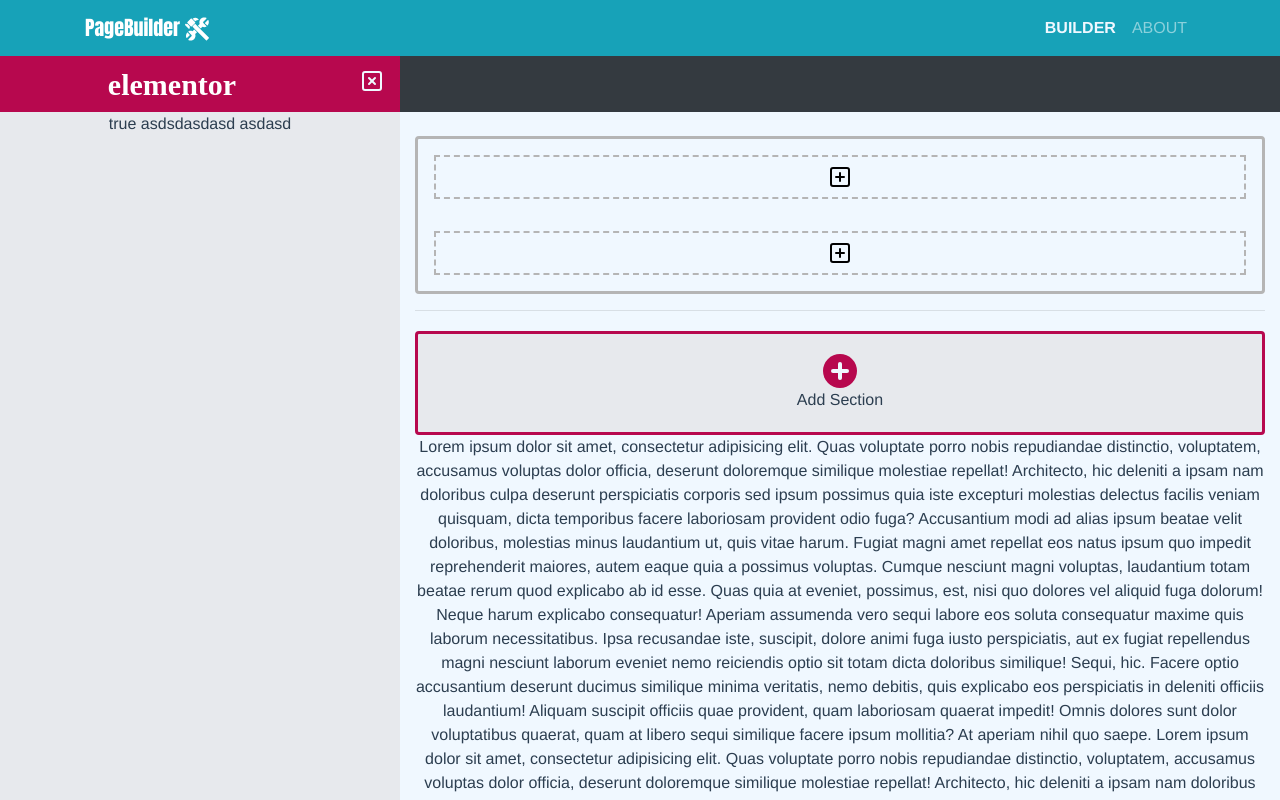
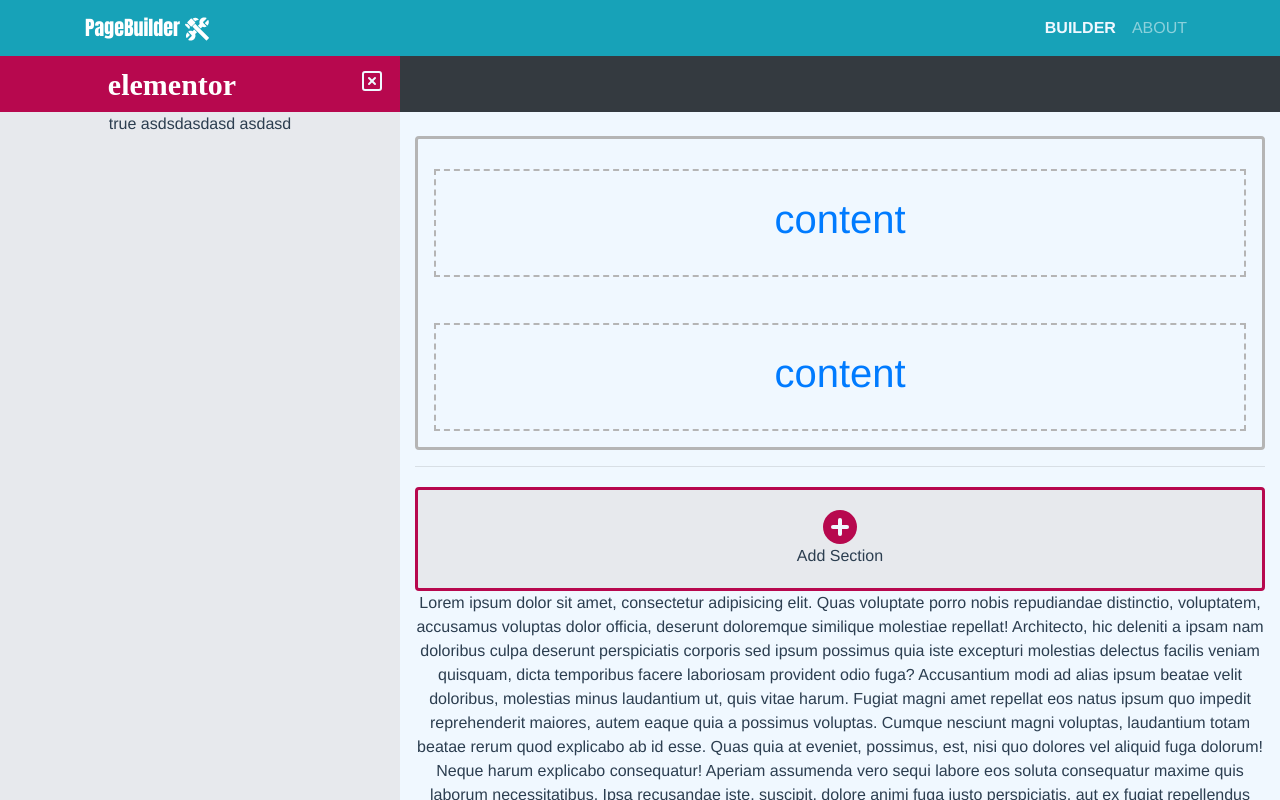
Before and after one commit to blackhoward/webpage-builder-elementor, a Vue app in the folder frontend/: page /#/ in a window 1280 px wide. Shown: the top 800 px of the page. Built offline with nearby package versions, Linux system fonts and the light colour scheme; a web font is replaced by a local one.

Commit message:
added icons optios for rowitems

```diff
--- a/frontend/src/components/row/RowItem.vue
+++ b/frontend/src/components/row/RowItem.vue
@@ -1,8 +1,28 @@
 <template>
-  <div
-    class="column-item p-2 d-flex justify-content-center align-items-center w-100"
-  >
-    <img src="@/assets/icons/add-square-icon.svg" />
+  <div class="column-item">
+    <div class="row-options d-flex justify-content-center mr-1">
+      <button class="btn text-light p-1 pb-2 border section-handle">
+        <img src="@/assets/icons/handler-icon.svg" />
+      </button>
+      <!-- <button
+        class="btn text-light p-1 pb-2 border"
+        v-b-tooltip.hover
+        title="Add Row"
+        @click="addRow(section.id)"
+      >
+        <img src="@/assets/icons/add-icon.svg" />
+      </button> -->
+      <button
+        class="btn text-light  p-1 pb-2 border remove"
+        @click="deleteSection(section.id)"
+      >
+        <img src="@/assets/icons/trash-icon.svg" />
+      </button>
+    </div>
+    <!-- <img src="@/assets/icons/add-square-icon.svg" /> -->
+    <div class="item-content  p-4">
+      <h1 class="text-primary">content</h1>
+    </div>
   </div>
 </template>
 
@@ -12,7 +32,52 @@ export default {};
 
 <style lang="scss" scoped>
 .column-item {
-  border: 2px solid #b5b5b5;
-  border-style: dashed;
+  .row-options {
+    visibility: hidden;
+    button {
+      height: 0;
+      width: 0;
+      transition: 0.5s;
+      background: #b5b5b5;
+      img {
+        height: 0;
+        width: 0;
+        transition: 0.5s;
+      }
+    }
+  }
+  .item-content {
+    border: 2px dashed #b5b5b5;
+  }
+  &:hover {
+    .row-options {
+      visibility: visible;
+      button {
+        height: 33px;
+        width: 38px;
+        transition: 0.5s;
+        background: #17a2b8;
+        img {
+          height: 16px;
+          width: 16px;
+          transition: 0.5s;
+        }
+        &.add:hover {
+          background: #28a745;
+        }
+        &.remove:hover {
+          background: #dc3545;
+        }
+        &.section-handle:hover {
+          cursor: grab;
+          background: #007bff;
+        }
+      }
+    }
+    .item-content {
+      border-style: solid;
+      border-color: #17a2b8;
+    }
+  }
 }
 </style>
--- a/frontend/src/components/row/RowList.vue
+++ b/frontend/src/components/row/RowList.vue
@@ -3,7 +3,7 @@
     <!-- <div v-for="row in rows" :key="row.id" class="w-100 p-3">
       <RowItem />
     </div> -->
-    <draggable v-model="myRows" v-bind="dragOptions">
+    <draggable v-model="myRows" v-bind="dragOptions" handle=".section-handle">
       <transition-group type="transition" name="flip-list">
         <div v-for="row in myRows" :key="row.id" class="w-100 p-3">
           <RowItem />
--- a/frontend/src/components/section/SectionItem.vue
+++ b/frontend/src/components/section/SectionItem.vue
@@ -9,7 +9,7 @@
         <img src="@/assets/icons/handler-icon.svg" />
       </button>
       <button
-        class="btn text-light p-1 border"
+        class="btn text-light p-1 border add"
         v-b-tooltip.hover
         title="Add Row"
         @click="addRow(section.id)"
@@ -17,7 +17,7 @@
         <img src="@/assets/icons/add-icon.svg" />
       </button>
       <button
-        class="btn text-light  p-1 border"
+        class="btn text-light  p-1 border remove"
         @click="deleteSection(section.id)"
         v-b-tooltip.hover
         title="Remove Section"
@@ -61,9 +61,6 @@ export default {
         width: 0;
         transition: 0.5s;
       }
-      &.section-handle {
-        cursor: grab;
-      }
     }
   }
   .item-content {
@@ -82,6 +79,16 @@ export default {
           width: 18px;
           transition: 0.5s;
         }
+        &.add:hover {
+          background: #28a745;
+        }
+        &.remove:hover {
+          background: #dc3545;
+        }
+        &.section-handle:hover {
+          cursor: grab;
+          background: #007bff;
+        }
       }
     }
     .item-content {
```
